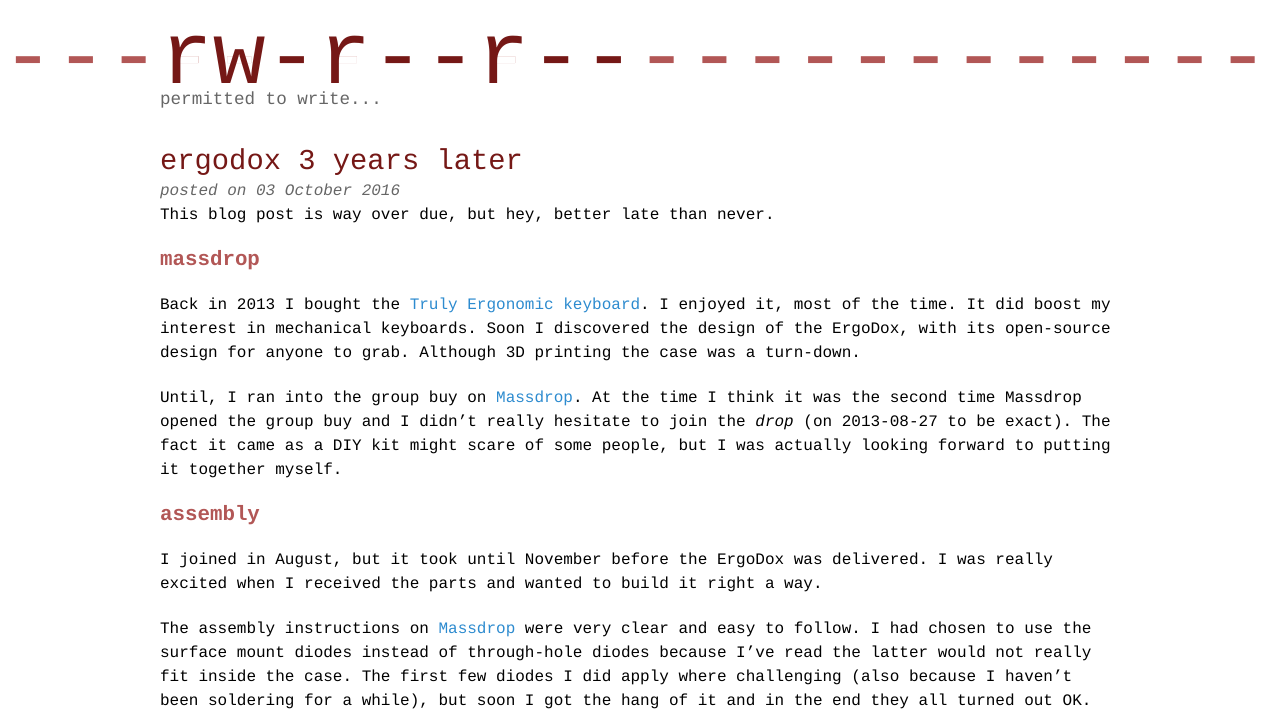
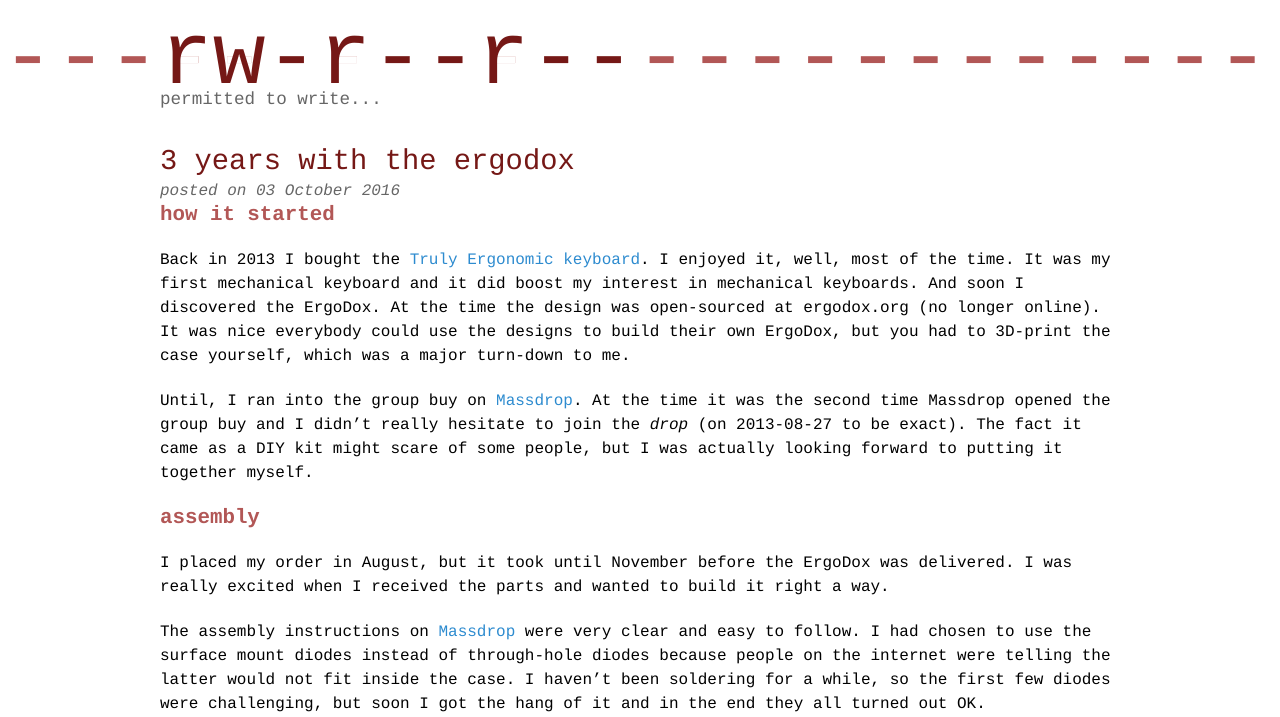
Before and after one commit to Zagyarakushi/website, a Jekyll site: the page built from _posts/2016-10-03-ergodox-3-years-later.md, in a window 1280 px wide and 1400 px high. Shown: the top 717 px of the window. Built offline with Jekyll 4.4.1, drawn with Linux system fonts in a browser that asks for light colours; some web fonts are replaced; Markdown is read by kramdown in place of the engine named in the settings; comment, search, counter and statistics services are not loaded; some of the changed text lies outside the part shown; grey boxes are pictures that could not be loaded.

Commit message:
Almost finished

```diff
--- a/_posts/2016-10-03-ergodox-3-years-later.md
+++ b/_posts/2016-10-03-ergodox-3-years-later.md
@@ -1,19 +1,20 @@
 ---
 layout: post
-title: ErgoDox 3 years later
+title: 3 years with the ErgoDox
 ---
-This blog post is way over due, but hey, better late than never.
 
-## Massdrop
+## How it started
 
 Back in 2013 I bought the [Truly Ergonomic keyboard](/2013/07/truly-ergonomic-full-review/).
-I enjoyed it, most of the time. It did boost my interest in
-mechanical keyboards. Soon I discovered the design of the ErgoDox,
-with its open-source design for anyone to grab. Although 3D printing
-the case was a turn-down.
+I enjoyed it, well, most of the time. It was my first mechanical keyboard
+and it did boost my interest in mechanical keyboards. And soon I
+discovered the ErgoDox. At the time the design was open-sourced at
+ergodox.org (no longer online). It was nice everybody could use the
+designs to build their own ErgoDox, but you had to 3D-print the case
+yourself, which was a major turn-down to me.
 
 Until, I ran into the group buy on [Massdrop](https://www.massdrop.com).
-At the time I think it was the second time Massdrop opened the
+At the time it was the second time Massdrop opened the
 group buy and I didn't really hesitate to join the _drop_ (on
 2013-08-27 to be exact). The fact it came as a DIY kit might scare of
 some people, but I was actually looking forward to putting it
@@ -21,37 +22,43 @@
 
 ## Assembly
 
-I joined in August, but it took until November before the ErgoDox was
-delivered. I was really excited when I received the parts and wanted
-to build it right a way.
+I placed my order in August, but it took until November before the
+ErgoDox was delivered. I was really excited when I received the parts
+and wanted to build it right a way.
 
 The assembly instructions on [Massdrop][1] were very clear and easy to
 follow. I had chosen to use the surface mount diodes instead of
-through-hole diodes because I've read the latter would not really fit
-inside the case. The first few diodes I did apply where challenging
-(also because I haven't been soldering for a while), but soon I got
-the hang of it and in the end they all turned out OK.
+through-hole diodes because people on the internet were telling the
+latter would not fit inside the case. I haven't been soldering
+for a while, so the first few diodes were challenging, but soon
+I got the hang of it and in the end they all turned out OK.
+
+[![Soldering the diodes](https://c5.staticflickr.com/1/560/20267552516_739af61ee5_z.jpg)](https://flic.kr/p/wSYvfC)
 
 The other components were quite easy to apply, except for the
-micro-USB connector. I accidentally dropped some solder on the
-PCB, and I really had trouble to clear the holes. Luckily I had some
-colleagues really skilled with a soldering iron to fix this (thanks
-Anton!).
+mini-USB connector. I accidentally dropped some solder on the
+PCB, and really had trouble to clear the holes. Luckily one of my
+former colleagues is really skilled with a soldering iron and fixed
+this (thanks Anton!).
 
 I assembled the keyboard in 2 days. On the first day I soldered all
 the diodes, resistors, the Teensy and I2C extender. I decided not to
-rush things, so I left the switches for the day after. In total, it
+rush things, so left the switches for the day after. In total, it
 took me about 4h to fully assemble it, which I think is OK.
 
-Overall, the assembly was successful (not considering the micro-USB
+[![Placing the switches](https://c1.staticflickr.com/8/7310/11072582256_9d1acfee80_z.jpg)](https://flic.kr/p/hSrSWC)
+
+Overall, the assembly was successful (not considering the mini-USB
 connector), because all switches were working properly on the first
 try. This was a big relief, because I really didn't want to mess up a
-$256 keyboard (don't you love that price).
+$256 keyboard (yes, I paid exactly $0b100000000).
 
 **Note:** For those considering to build your own Ergodox: The DIY
 kits [Massdrop sells][2] these days have all the components except the
 switches already soldered on the board. The switches are the easiest
 to solder, so everyone should be able to build their own ErgoDox.
+
+[![Assembly finished](https://c8.staticflickr.com/4/3670/20299513271_ceee4aa181_z.jpg)](https://flic.kr/p/wVNj58)
 
 [1]: https://keyboard-configurator.massdrop.com/ext/ergodox/assembly.php "ErgoDox Keyboard Assembly Instructions on Massdrop"
 [2]: https://www.massdrop.com/buy/infinity-ergodox?referer=J5QZFC&mode=guest_open "Infinity ErgoDox Ergonomic Keyboard Kit"
@@ -77,14 +84,16 @@
 
 In February 2015 I bought me some TEX Cherry MX Rubber O-Rings on
 [Massdrop][3]. I've read about damper rings, and they should provide 2
-advantages:
+major advantages:
 
  * Lower the volume & pitch of the sound the switches make.
  * Reduce travel: They prevent you from pressing the switch all the
-   way down.
+   way to the bottom.
 
 Today, I still have the rings applied. It does not make the switches
 sound like Brown switches, but it is better.
+
+[![Installing dampner rings](https://c2.staticflickr.com/8/7629/16661243809_e906490307_z.jpg)](https://flic.kr/p/roieji0)
 
 [3]: https://www.massdrop.com/buy/cherry-mx-rubber-o-rings?referer=J5QZFC "Massdrop Cherry MX Rubber O-Rings group buy"
 
@@ -97,12 +106,14 @@
 (e.g. like moving the <kbd>RETURN</kbd> key). But I ended up
 with [this layout][5].
 
+[![ErgoDox keyboard layout Layer 0](https://c4.staticflickr.com/6/5661/30565031115_ec5ce5c6c9_z.jpg)](https://flic.kr/p/NyVLT6)
+
 What I like most about this layout is the symmetrical placement of
 the modifier keys: <kbd>Ctrl</kbd>, <kbd>Shift</kbd>, <kbd>Alt</kbd>
 and <kbd>Cmd</kbd>. The placement makes it possible to press the
 modifier key with one hand, and the letter with the other hand. So to
-press <kbd>Ctrl</kbd>+<kbd>a</kbd> I am using my left hand to press
-<kbd>a</kbd> and right hand to press <kbd>Ctrl</kbd>.
+press <kbd>Ctrl</kbd>+<kbd>a</kbd> you can use your right hand to press
+<kbd>Ctrl</kbd> and your left hand to press <kbd>a</kbd>.
 
 [4]: https://keyboard-configurator.massdrop.com/ext/ergodox "ErgoDox Layout Configurator"
 [5]: https://keyboard-configurator.massdrop.com/ext/ergodox/?referer=J5QZFC&hash=999ad39701e308b79cf7b9409e618d87
@@ -110,9 +121,9 @@
 ### EZ configurator
 
 [ErgoDox EZ][6], manufacturers of completely built ErgoDoxes, recently
-released their [configurator][7]. I have migrated [my layout][8] to
-their configurator and now I also have fully functioning media keys
-(Volume Up/Down, Play/Pause, Next/Previous).
+released a new [configurator][7]. I have migrated [my layout][8] to
+their configurator and now the media keys (Volume Up/Down, Play/Pause,
+Next/Previous) are fully functioning on macOS.
 
 [6]: http://ergodox-ez.com/ "ErgoDox EZ"
 [7]: http://configure.ergodox-ez.com/ "ErgoDox EZ Configurator"
@@ -165,13 +177,16 @@
 
 ## What's next
 
-I have pre-ordered a [keyboardio](https://keyboard.io) and I hope it
+I have pre-ordered a [keyboard.io](https://keyboard.io) and I hope it
 will arrive before the end of the year. I am really looking forward to
-try it out.
+give it a try.
 
-Other than that, I've also been eyeballing
-the [Kinesis Advantage 2][12] for a long time. But with already having
+Other than that, I've also been eyeballing the
+[Kinesis Advantage 2][12] for a long time. But with already having
 2 (almost 3) keyboards laying around, so I'm not planning to get one
 in the near future.
+I've been considering to cancel my keyboard.io pre-order and get a
+Advantage 2 instead, but it is just too expensive to ship it to
+Belgium (about $450 - $500).
 
 [12]: https://www.kinesis-ergo.com/shop/advantage2/ "Kinesis Advantage 2"
```
Also changed, not shown: other parts of _posts/2016-10-03-ergodox-3-years-later.md (+6 -5 lines).
